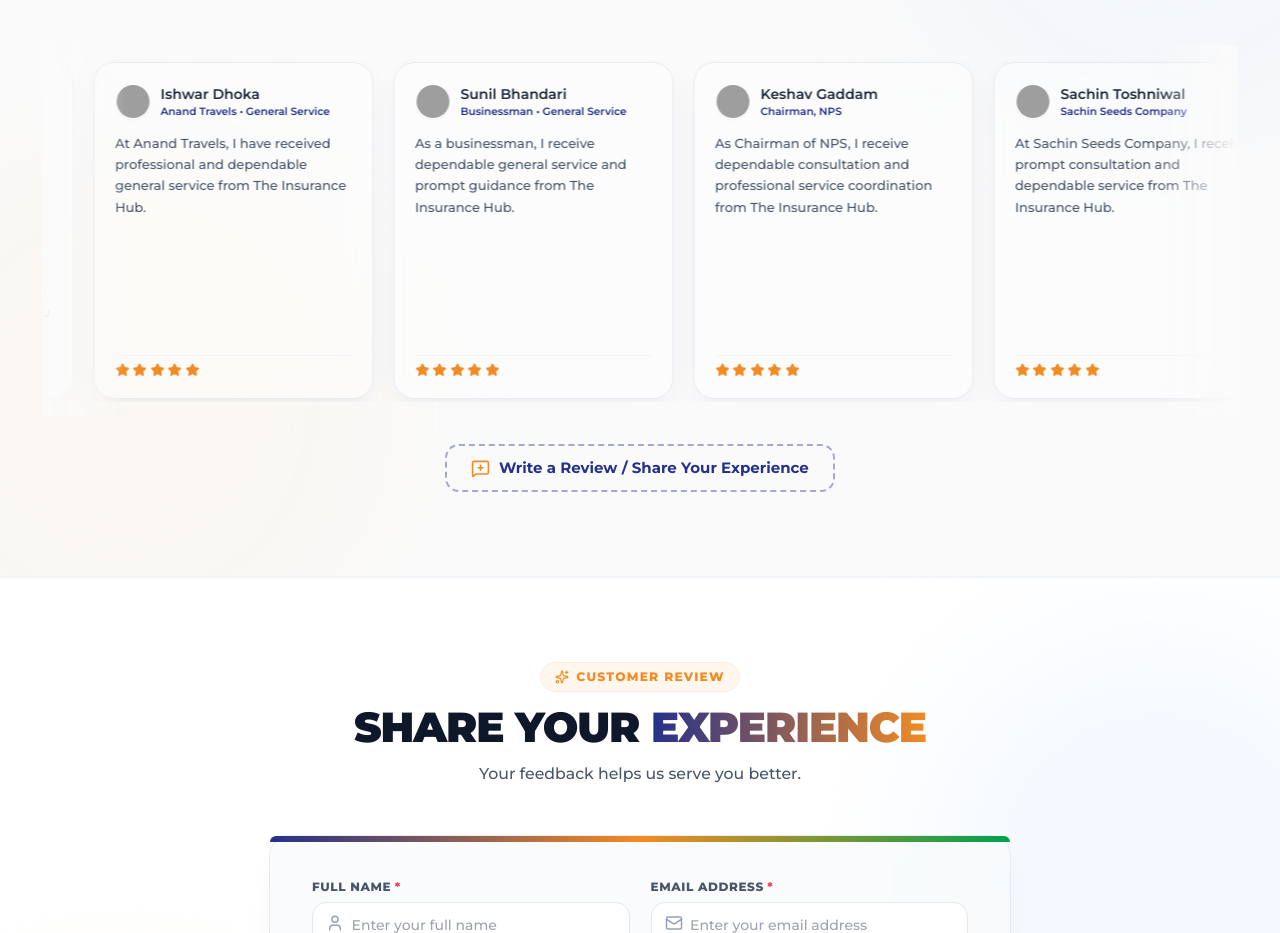
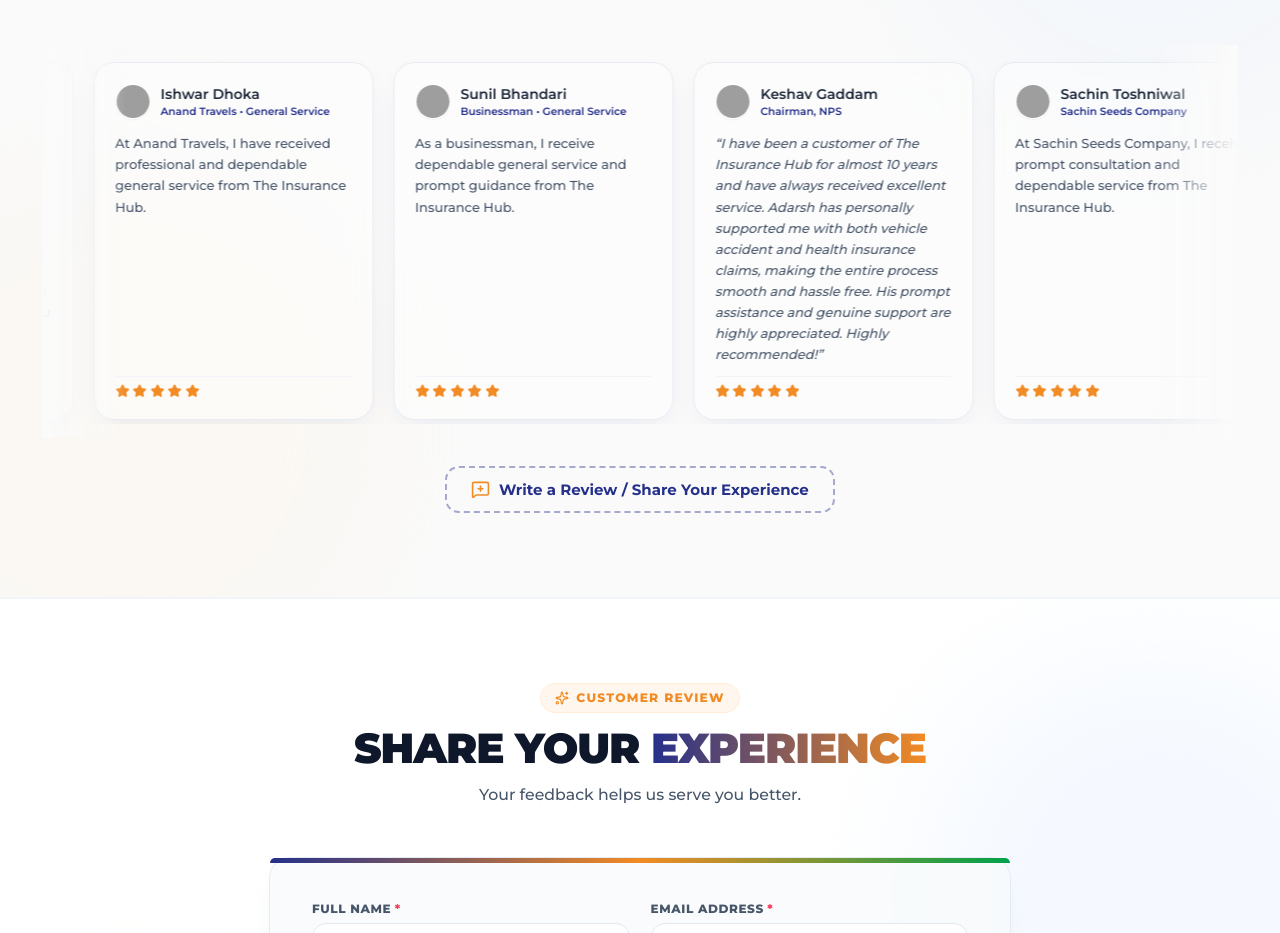
Before and after one commit to Shruti11506/Theinsurancehub, a React (Vite) app: page / in a window 1280 px wide. Shown: the part 9240-10173 px from the top of the page. Built offline with nearby package versions, Linux system fonts and the light colour scheme; grey boxes are pictures that could not be loaded; a web font is replaced by a local one.

Commit message:
Update testimonial review for Keshav Gaddam

```diff
--- a/src/components/ui/marquee-card.tsx
+++ b/src/components/ui/marquee-card.tsx
@@ -32,14 +32,14 @@ const initialTestimonials = [
     rating: 5,
     isQuote: false,
   },
-  // CUSTOMER 4: DRAFT — CUSTOMER APPROVAL REQUIRED (First-person, no quotation marks)
+  // CUSTOMER 4: Real Customer Testimonial (Has quotation marks)
   {
     name: "Keshav Gaddam",
     role: "Chairman, NPS",
-    content: "As Chairman of NPS, I receive dependable consultation and professional service coordination from The Insurance Hub.",
+    content: "I have been a customer of The Insurance Hub for almost 10 years and have always received excellent service. Adarsh has personally supported me with both vehicle accident and health insurance claims, making the entire process smooth and hassle free. His prompt assistance and genuine support are highly appreciated. Highly recommended!",
     avatar: "https://ui-avatars.com/api/?name=Keshav+Gaddam&background=16a34a&color=ffffff&bold=true",
     rating: 5,
-    isQuote: false,
+    isQuote: true,
   },
   // CUSTOMER 5: DRAFT — CUSTOMER APPROVAL REQUIRED (First-person, no quotation marks)
   {
```
